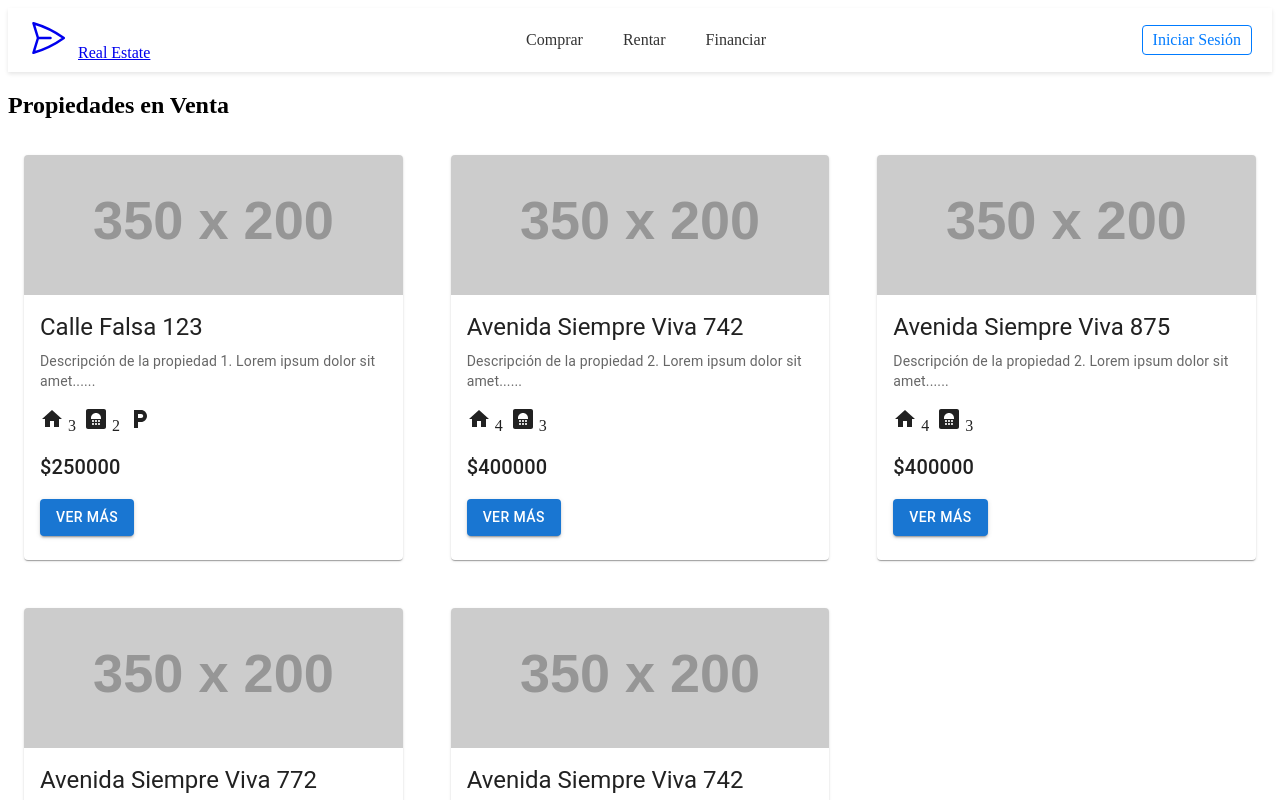
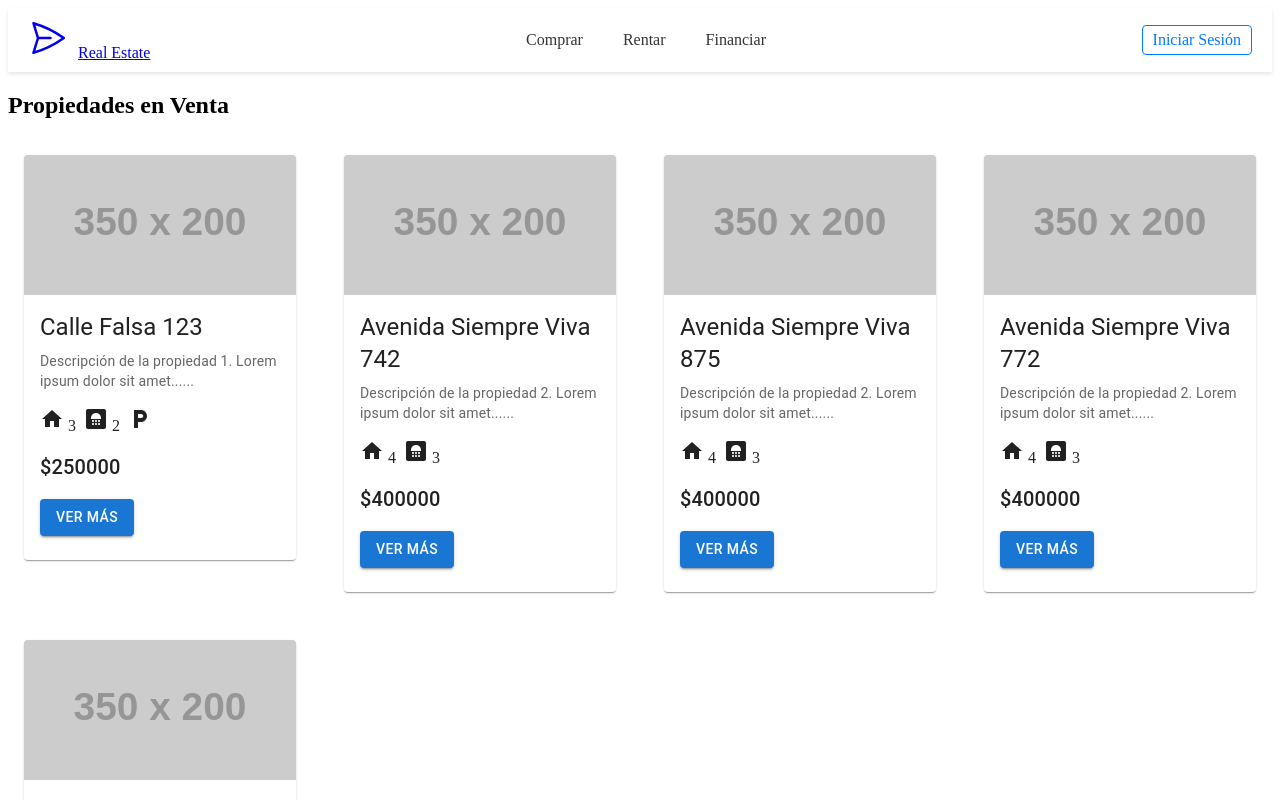
Before and after one commit to FernandoMVG/real-estate-app, a React app in the folder client/: page /buy in a window 1280 px wide. Shown: the top 800 px of the page. Built offline with nearby package versions, Linux system fonts and the light colour scheme.

Commit message:
Pruebas de Visualización Property Cards

```diff
--- a/client/src/pages/Styles.css
+++ b/client/src/pages/Styles.css
@@ -1,5 +1,5 @@
 .grid-container {
   display: grid;
-  grid-template-columns: repeat(auto-fill, minmax(400px, 1fr));
+  grid-template-columns: repeat(auto-fill, minmax(300px, 1fr));
   gap: 1rem;
 }
```
